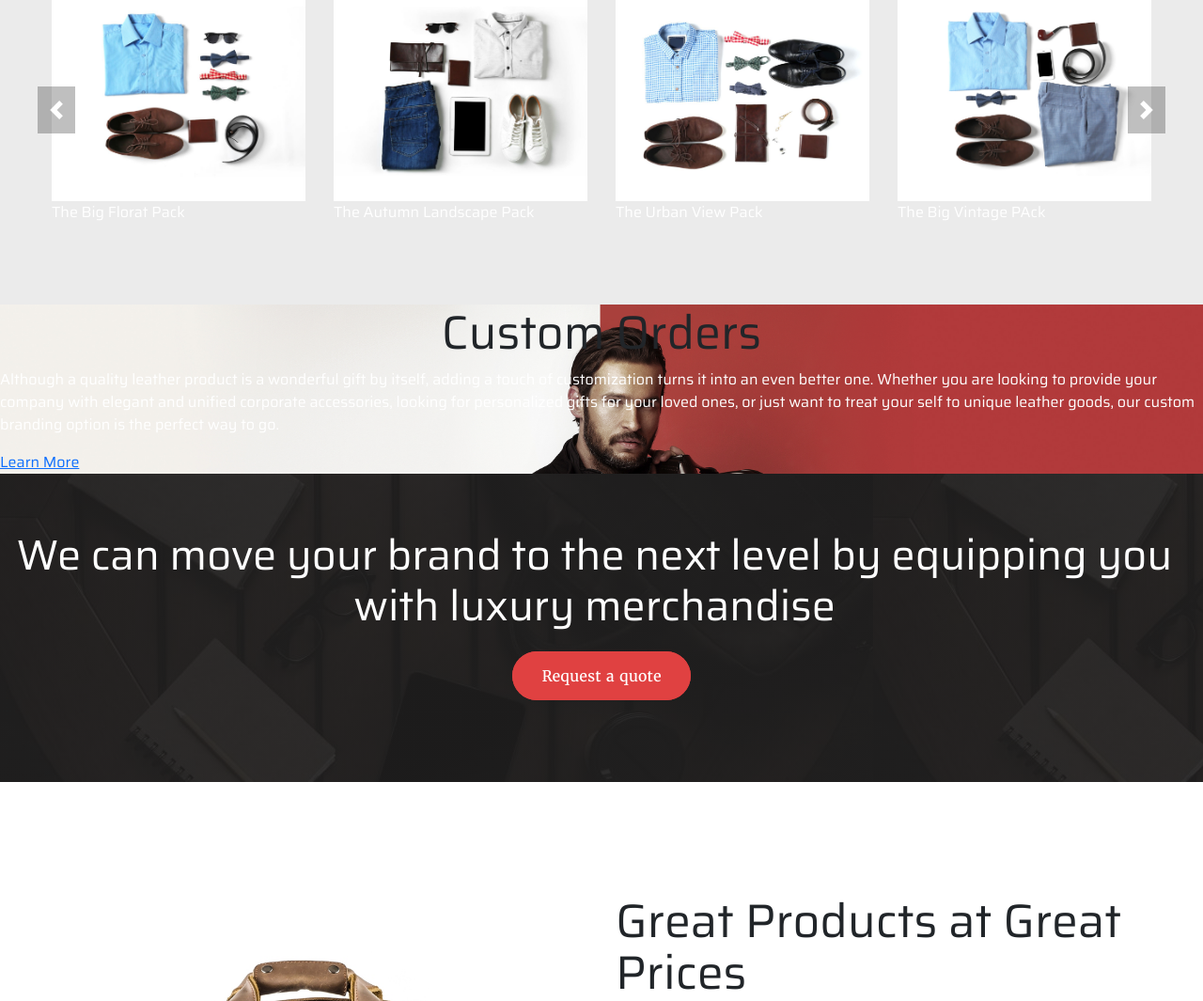
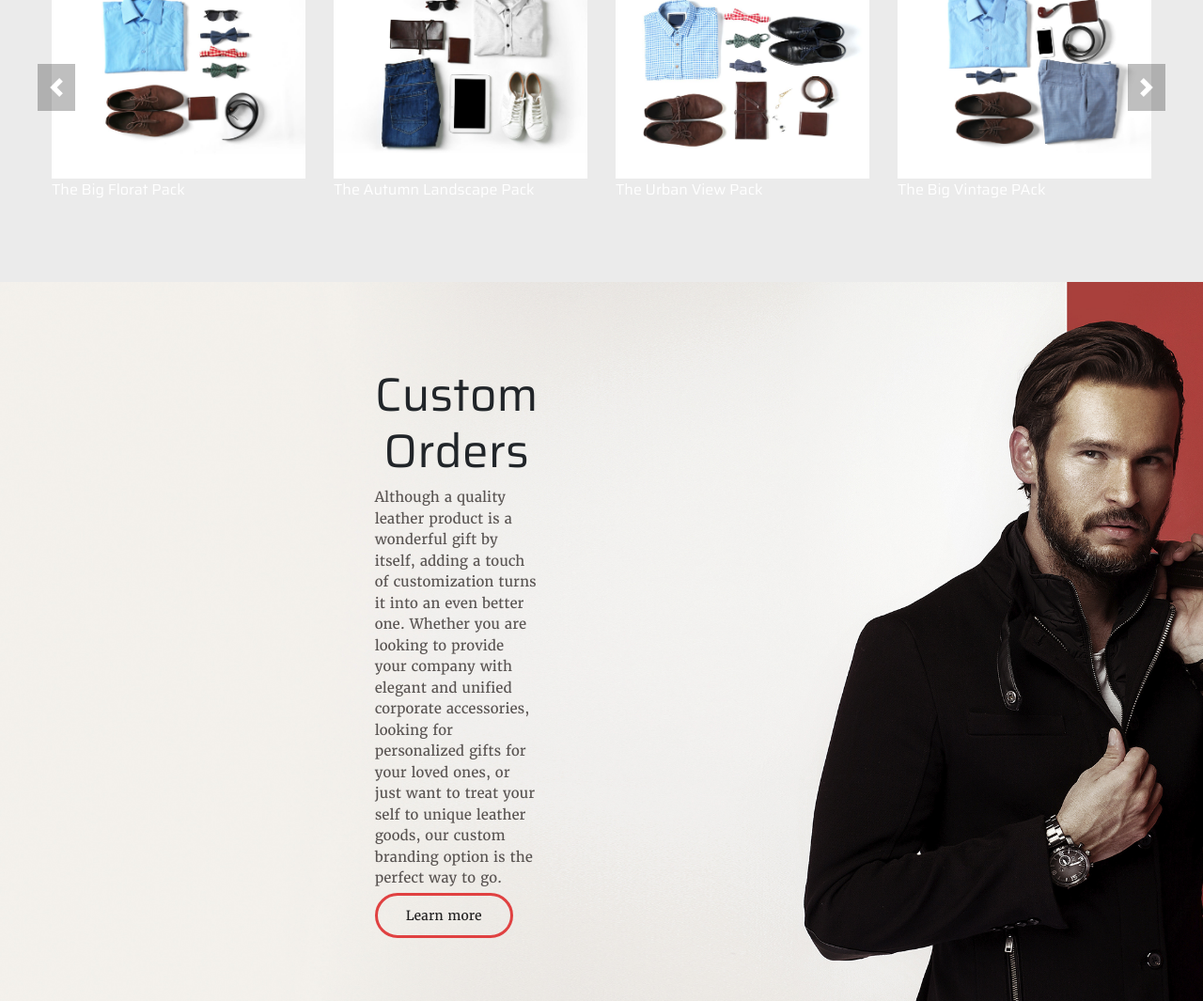
Before and after one commit to Karpovich22/New-craft, a plain HTML site: page index.html in a window 1280 px wide. Shown: the part 3234-4299 px from the top of the page at 94% size. Drawn offline with nearby package versions, Linux system fonts and the light colour scheme.

Commit message:
Sample code

```diff
--- a/css/index.css
+++ b/css/index.css
@@ -371,8 +371,30 @@ color: #ffffff;
 #custom-orders {
     background-image: url(../img/background-custom-orders.jpg);
     background-size: cover;
+    display: grid;
+    grid-template-columns: 1fr 1fr 1fr 1fr;
 
 }
+.custom-orders1 { padding: 90px 90px;}
+.custom-orders1 p {
+    font-size: 15px;
+    font-family: "Merriweather";
+    color: #595452;
+}
+.custom-orders1 a {
+    padding: 12px 30px;
+    text-decoration: none;
+    color: #212020;
+    font-size: 14px;
+    font-family: "Merriweather";
+    border: solid #E04141;
+    border-radius: 30px;
+}
+.custom-orders1 a:hover {
+    color: #F1F1F1;
+    background-color: #E04141;
+}
+
 #great-products {
     padding: 90px 0px 80px;}
 
--- a/index.html
+++ b/index.html
@@ -24,10 +24,10 @@
             <div class="collapse navbar-collapse" id="navbarNavAltMarkup">
                 <div class="navbar-nav">
                     <a class="nav-link active" aria-current="page" href="#">Catalog</a>
-                    <a class="nav-link" href="#">Gift packs</a>
-                    <a class="nav-link" href="#">Custom orders</a>
+                    <a class="nav-link" href="#gift-packs">Gift packs</a>
+                    <a class="nav-link" href="#custom-orders">Custom orders</a>
                     <a class="nav-link" href="#">Our story</a>
-                    <a class="nav-link" href="#">Blog</a>
+                    <a class="nav-link" href="#blog">Blog</a>
                     <a class="nav-link" href="#">Contacts</a>
                 </div>
             </div>
@@ -99,8 +99,8 @@
                 </div>
             </div>
             <a href="#"> Learn more </a>
-        </section> -->
-        <section id="gift-packs">
+        </section>
+        <section id="gift-packs"> <a name="gift-packs"></a>
             <h2> Gift Packs </h2>
             <div class="slider">
                 <div class="slider__wrapper">
@@ -127,14 +127,14 @@
                 <a class="slider__control slider__control_right slider__control_show" href="#" role="button"></a>
             </div>
         </section>
-        <section id="custom-orders">
+        <section id="custom-orders"> <a name="custom-orders"></a>
             <div class="custom-orders1">
                 <h2> Custom Orders</h2>
                 <p>Although a quality leather product is a wonderful gift by itself, adding a touch of customization
                     turns it into an even better one. Whether you are looking to provide your company with elegant and
                     unified corporate accessories, looking for personalized gifts for your loved ones, or just want to
                     treat your self to unique leather goods, our custom branding option is the perfect way to go.</p>
-                <a href="notebook.html"> Learn More </a>
+                <a href="notebook.html"> Learn more </a>
             </div>
         </section>
         <section id="improve-brand">
@@ -195,7 +195,7 @@
             <img src="img/black.jpg" alt="Black man">
             <img src="img/postman.jpg" alt="Man with bag">
         </section>
-        <section id="blog">
+        <section id="blog"> <a name="blog"></a>
             <h2> Blog </h2>
             <div class="blog-container">
                 <div class="blog-container1">
```
